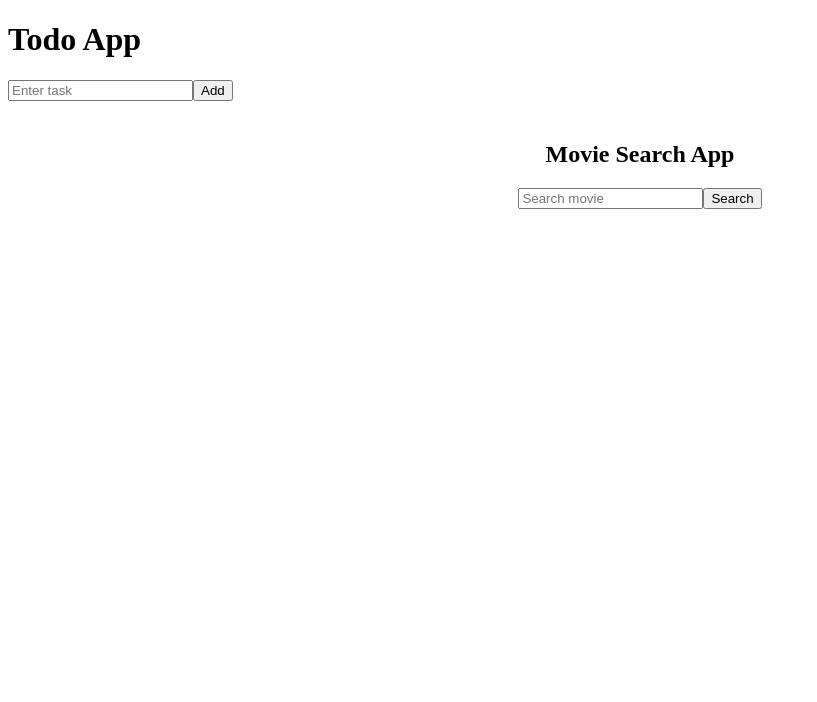
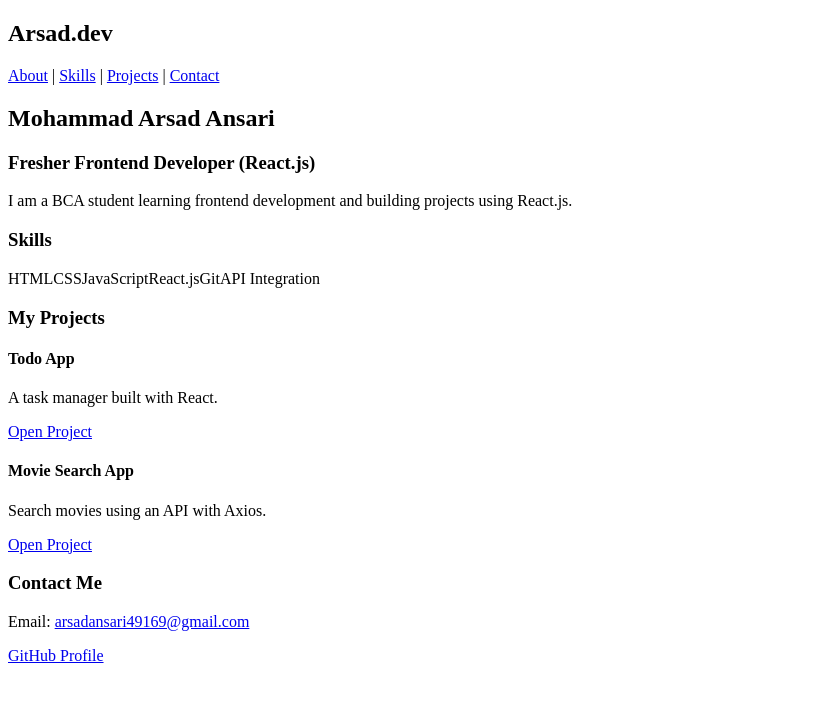
Before and after one commit to arsad-ansari/react-Todo-app, a React (Vite) app: page / in a window 1280 px wide. Shown: the top 702 px of the page, without its empty margins (0-817 px from the left). Built offline with nearby package versions, Linux system fonts and the light colour scheme.

Commit message:
Add portfolio routing

```diff
--- a/package.json
+++ b/package.json
@@ -12,7 +12,8 @@
   "dependencies": {
     "axios": "^1.21.0",
     "react": "^19.2.5",
-    "react-dom": "^19.2.5"
+    "react-dom": "^19.2.5",
+    "react-router-dom": "^7.18.5"
   },
   "devDependencies": {
     "@eslint/js": "^10.0.1",
--- a/src/App.jsx
+++ b/src/App.jsx
@@ -1,13 +1,18 @@
+
+import { BrowserRouter, Routes, Route } from "react-router-dom";
+import Portfolio from "./Compnents/portfolio";
 import Todo from "./Compnents/todo";
-import "./App.css";
 import Search from "./Compnents/movie";
 
 function App() {
   return (
-    <div>
-      <Todo />
-<Search/>
-    </div>
+    <BrowserRouter>
+      <Routes>
+        <Route path="/" element={<Portfolio />} />
+        <Route path="/todo" element={<Todo />} />
+        <Route path="/movie" element={<Search />} />
+      </Routes>
+    </BrowserRouter>
   );
 }
 
--- /dev/null
+++ b/src/Compnents/portfolio.jsx
@@ -0,0 +1,93 @@
+
+import React from "react";
+import "../App.css";
+
+function Portfolio() {
+  const skills = [
+    "HTML",
+    "CSS",
+    "JavaScript",
+    "React.js",
+    "Git",
+    "API Integration",
+  ];
+
+  const projects = [
+    {
+      title: "Todo App",
+      desc: "A task manager built with React.",
+      link: "/todo",
+    },
+    {
+      title: "Movie Search App",
+      desc: "Search movies using an API with Axios.",
+      link: "/movie",
+    },
+  ];
+
+  return (
+    <div>
+      <header className="navbar">
+        <h2>Arsad.dev</h2>
+        <nav>
+          <a href="#about">About</a>{" | "}
+          <a href="#skills">Skills</a>{" | "}
+          <a href="#projects">Projects</a>{" | "}
+          <a href="#contact">Contact</a>
+        </nav>
+      </header>
+
+      <section id="about">
+        <h1>Mohammad Arsad Ansari</h1>
+        <h3>Fresher Frontend Developer (React.js)</h3>
+        <p>
+          I am a BCA student learning frontend development
+          and building projects using React.js.
+        </p>
+      </section>
+
+      <section id="skills">
+        <h3>Skills</h3>
+        <div className="flex-box">
+          {skills.map((skill) => (
+            <span className="card" key={skill}>
+              {skill}
+            </span>
+          ))}
+        </div>
+      </section>
+
+      <section id="projects">
+        <h3>My Projects</h3>
+        <div className="flex-box">
+          {projects.map((project) => (
+            <div className="card" key={project.title}>
+              <h4>{project.title}</h4>
+              <p>{project.desc}</p>
+              <a href={project.link}>Open Project</a>
+            </div>
+          ))}
+        </div>
+      </section>
+
+      <section id="contact">
+        <h3>Contact Me</h3>
+        <p>
+          Email:{" "}
+          <a href="mailto:arsadansari49169@gmail.com">
+            arsadansari49169@gmail.com
+          </a>
+        </p>
+        <a
+          href="https://github.com/arsad-ansari"
+          target="_blank"
+          rel="noreferrer"
+        >
+          GitHub Profile
+        </a>
+      </section>
+    </div>
+  );
+}
+
+export default Portfolio;
```
Also changed, not shown: 1 other file (tests, documents, lock files or other folders).
